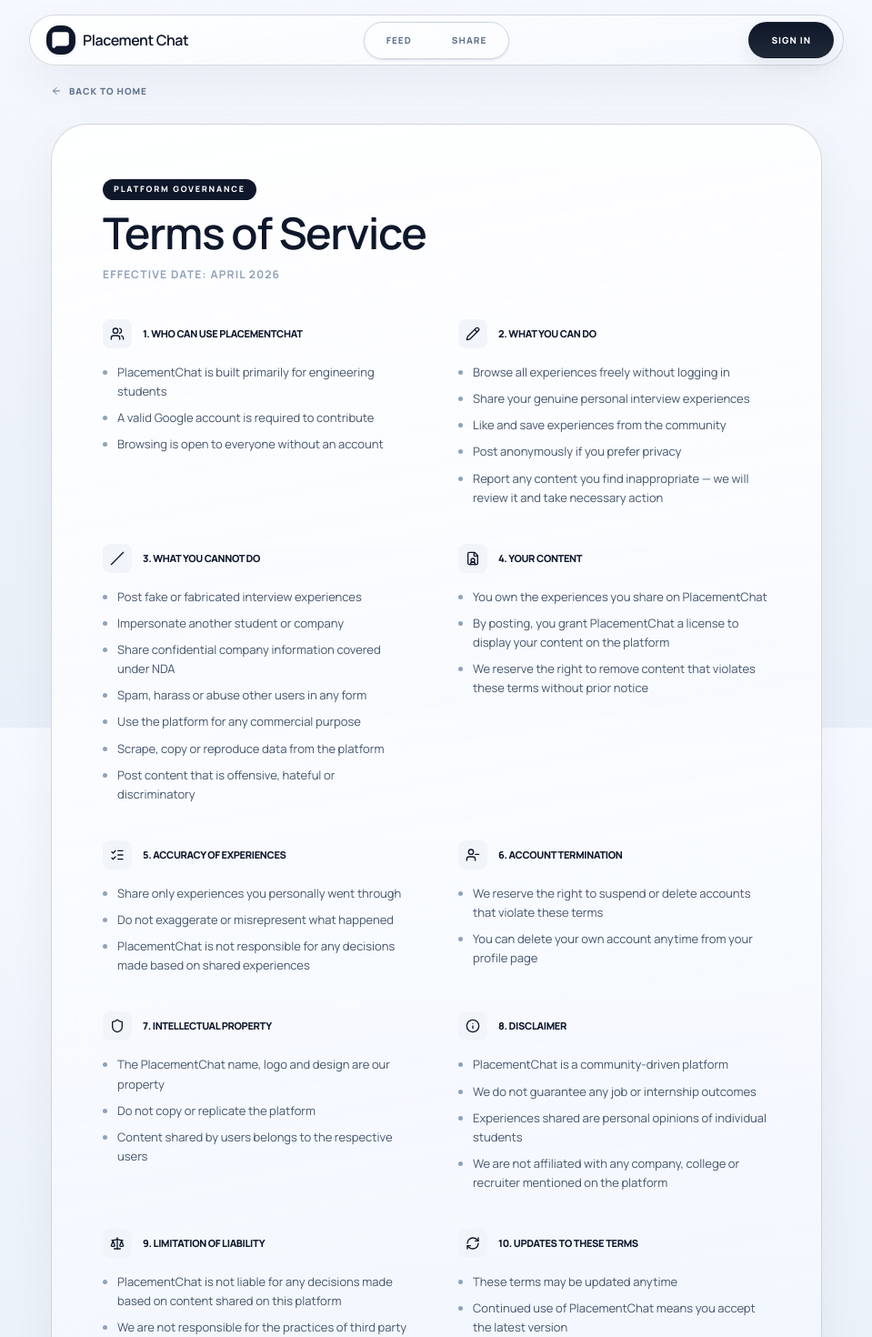
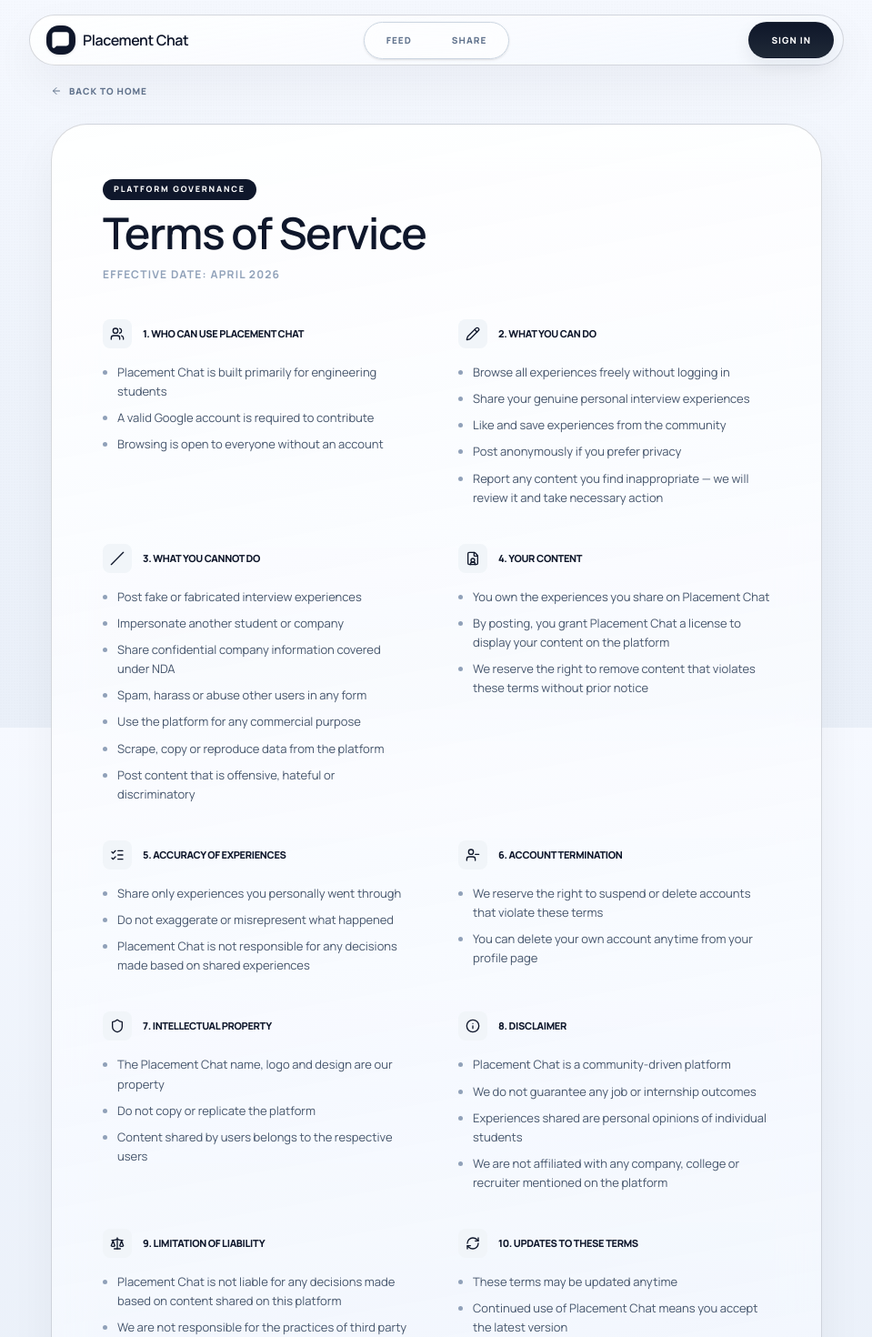
Before and after one commit to ashp15205/Placement-Chat, a Next.js app: page /terms in a window 1280 px wide. Shown: the top 1470 px of the page at 91% size, without its empty margins (160-1119 px from the left). Built offline with nearby package versions, Linux system fonts and the light colour scheme; no server answers.

Commit message:
Standardized brand identity and refined hero purpose for Google Cloud verification

```diff
--- a/app/page-client.tsx
+++ b/app/page-client.tsx
@@ -64,8 +64,8 @@
           Placement Chat
         </h1>
         <p className="mx-auto mt-6 max-w-2xl px-4 text-[10px] font-medium text-slate-500 sm:px-12 sm:text-sm uppercase tracking-[0.16em]">
-          Placement Chat is the community-driven platform for sharing and navigating <br />
-          verified interview experiences to help students launch their tech careers.
+          Placement Chat is the community-driven platform where engineering students <br />
+          share and discover real placement and internship interview experiences.
         </p>
         <section className="mt-10 flex flex-col items-center gap-4 sm:flex-row sm:justify-center animate-in fade-in slide-in-from-bottom-8 duration-1000 delay-500">
           <Link
--- a/app/page.tsx
+++ b/app/page.tsx
@@ -2,7 +2,7 @@
 import LandingClient from "./page-client";
 
 export const metadata: Metadata = {
-  title: "PlacementChat | Verified Interview Experiences",
+  title: "Placement Chat | Verified Interview Experiences",
   description: "Navigate your career with real-world interview insights from fellow students. Structured logs for DSA, System Design, and more.",
 };
 
--- a/app/privacy/page.tsx
+++ b/app/privacy/page.tsx
@@ -84,7 +84,7 @@
       icon: <RefreshCw className="h-4 w-4" />,
       points: [
         "This policy may be updated from time to time",
-        "Continued use of PlacementChat means you accept the latest version"
+        "Continued use of Placement Chat means you accept the latest version"
       ]
     }
   ];
--- a/app/terms/page.tsx
+++ b/app/terms/page.tsx
@@ -6,10 +6,10 @@
 export default function TermsPage() {
   const sections = [
     {
-      title: "1. Who Can Use PlacementChat",
+      title: "1. Who Can Use Placement Chat",
       icon: <Users className="h-4 w-4" />,
       points: [
-        "PlacementChat is built primarily for engineering students",
+        "Placement Chat is built primarily for engineering students",
         "A valid Google account is required to contribute",
         "Browsing is open to everyone without an account"
       ]
@@ -42,8 +42,8 @@
       title: "4. Your Content",
       icon: <FileUser className="h-4 w-4" />,
       points: [
-        "You own the experiences you share on PlacementChat",
-        "By posting, you grant PlacementChat a license to display your content on the platform",
+        "You own the experiences you share on Placement Chat",
+        "By posting, you grant Placement Chat a license to display your content on the platform",
         "We reserve the right to remove content that violates these terms without prior notice"
       ]
     },
@@ -53,7 +53,7 @@
       points: [
         "Share only experiences you personally went through",
         "Do not exaggerate or misrepresent what happened",
-        "PlacementChat is not responsible for any decisions made based on shared experiences"
+        "Placement Chat is not responsible for any decisions made based on shared experiences"
       ]
     },
     {
@@ -68,7 +68,7 @@
       title: "7. Intellectual Property",
       icon: <Shield className="h-4 w-4" />,
       points: [
-        "The PlacementChat name, logo and design are our property",
+        "The Placement Chat name, logo and design are our property",
         "Do not copy or replicate the platform",
         "Content shared by users belongs to the respective users"
       ]
@@ -77,7 +77,7 @@
       title: "8. Disclaimer",
       icon: <Info className="h-4 w-4" />,
       points: [
-        "PlacementChat is a community-driven platform",
+        "Placement Chat is a community-driven platform",
         "We do not guarantee any job or internship outcomes",
         "Experiences shared are personal opinions of individual students",
         "We are not affiliated with any company, college or recruiter mentioned on the platform"
@@ -87,7 +87,7 @@
       title: "9. Limitation of Liability",
       icon: <Scale className="h-4 w-4" />,
       points: [
-        "PlacementChat is not liable for any decisions made based on content shared on this platform",
+        "Placement Chat is not liable for any decisions made based on content shared on this platform",
         "We are not responsible for the practices of third party services including Google, Supabase and Vercel"
       ]
     },
@@ -96,7 +96,7 @@
       icon: <RefreshCw className="h-4 w-4" />,
       points: [
         "These terms may be updated anytime",
-        "Continued use of PlacementChat means you accept the latest version"
+        "Continued use of Placement Chat means you accept the latest version"
       ]
     }
   ];
```
